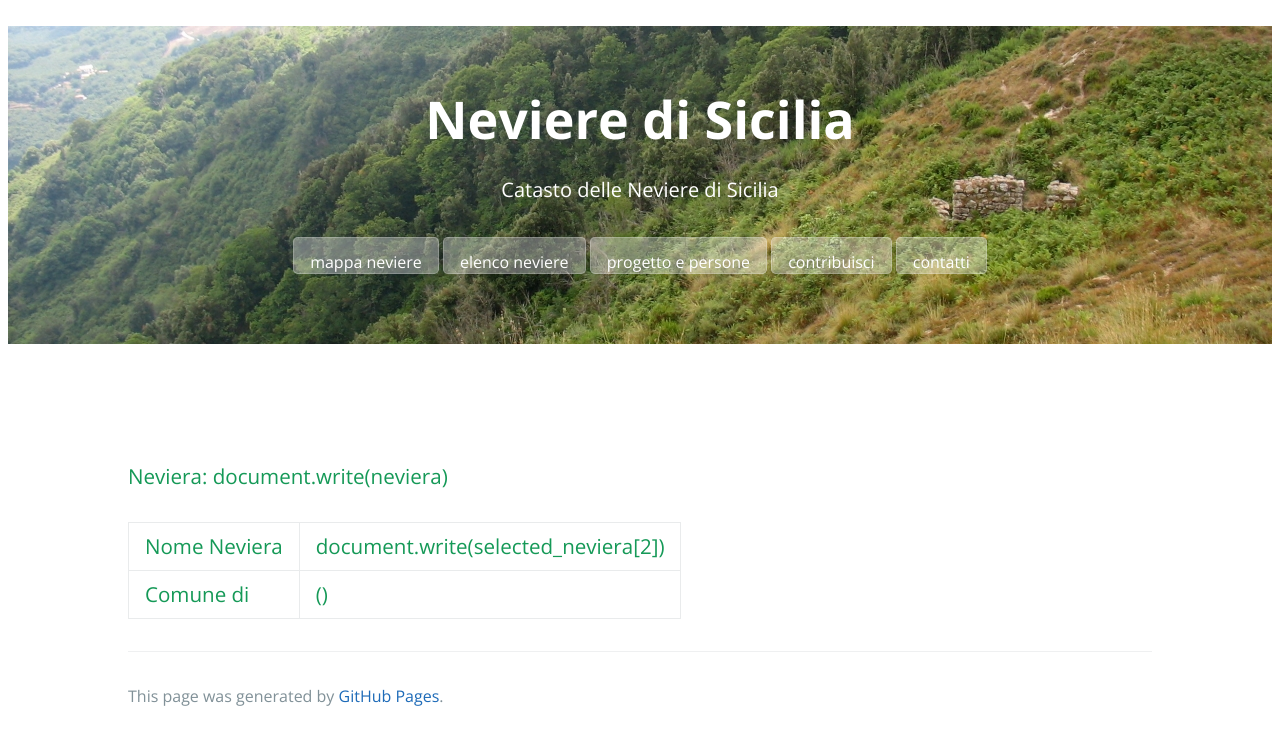
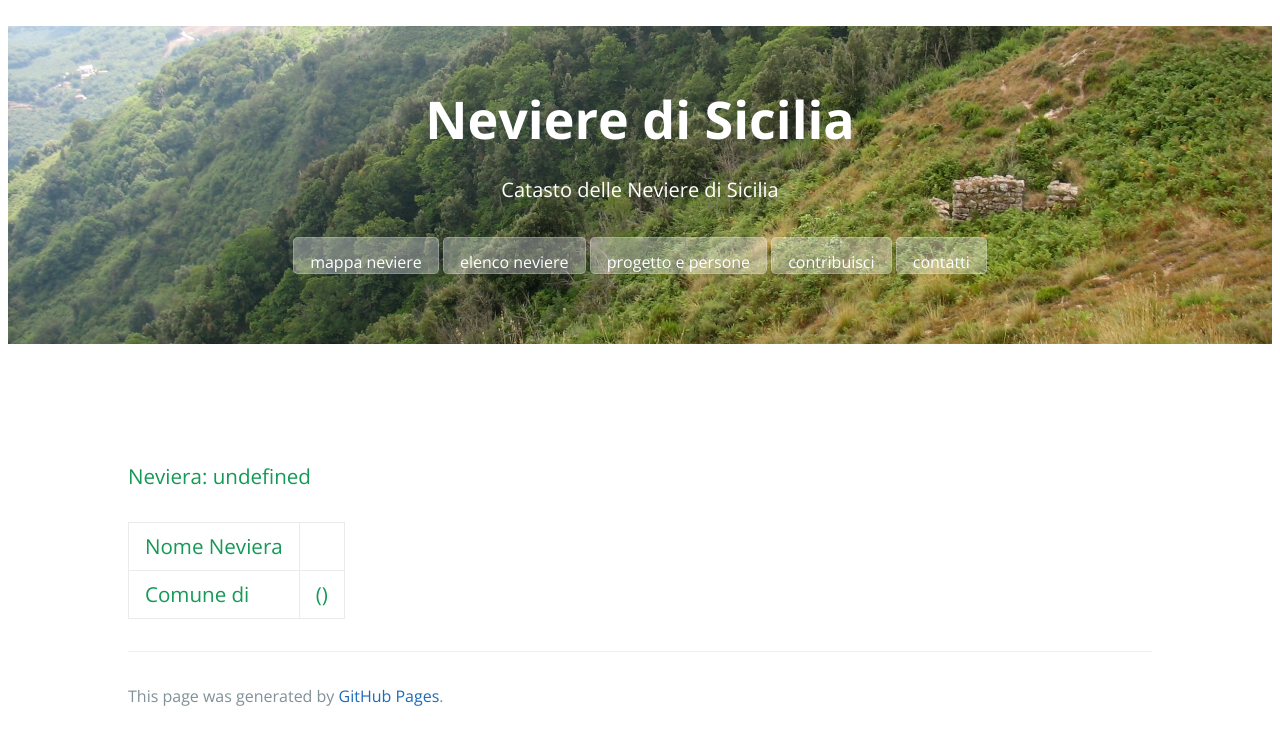
Before and after one commit to NeviereDiSicilia/nevieredisicilia.github.io, a Jekyll site: the page built from neviera.html, in a window 1280 px wide. Shown: the top 745 px of the page. Built offline with Jekyll 4.4.1, drawn with Linux system fonts in a browser that asks for light colours; some of the changed lines change nothing that is shown.

Commit message:
Update neviera.html

```diff
--- a/_includes/neviera.html
+++ b/_includes/neviera.html
@@ -45,11 +45,11 @@ var neviera = get['neviera'];
 </script>
 
 
-<h3>Neviera: document.write(neviera)<br/><br/>
+<h3>Neviera: <script type="text/javascript">document.write(neviera);</script><br/><br/>
 
 <table>
    		<tr>
-			<td>Nome Neviera</td><td>document.write(selected_neviera[2])</td>
+			<td>Nome Neviera</td><td><script type="text/javascript">document.write(selected_neviera[2]);</script></td>
 		</tr>
 		<tr>
 			<td>Comune di</td><td>{{ member.comune }} ({{ member.provincia }})</td>
```
